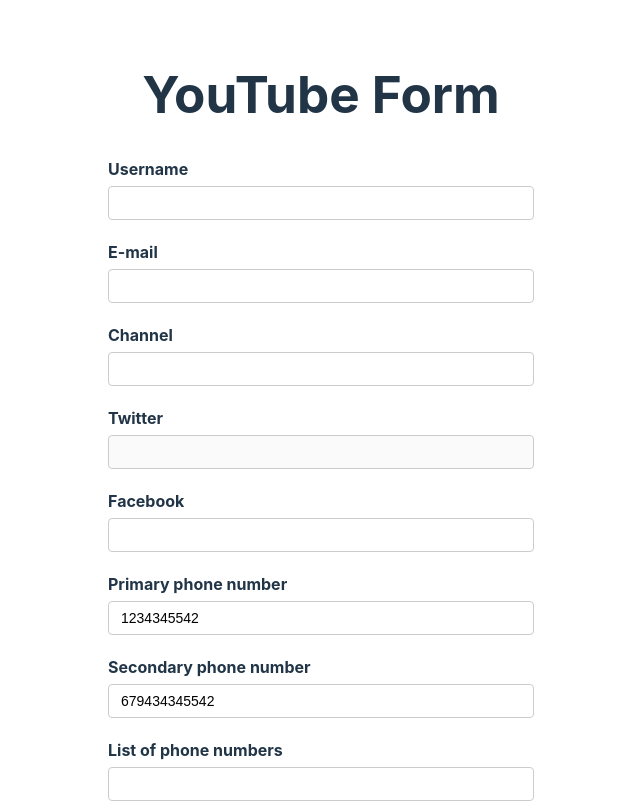
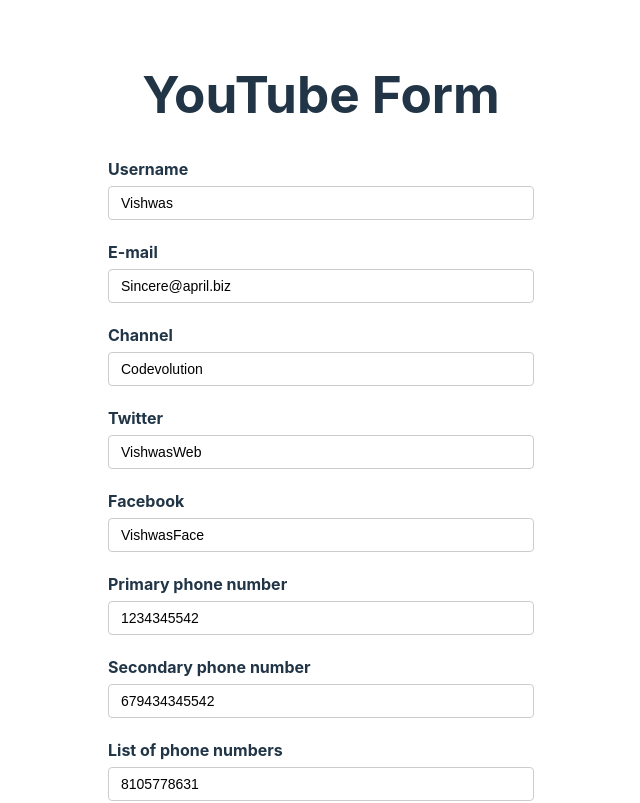
Before and after one commit to Haroonabdulrazaq/reduxtoolkit-demo, a React (Vite) app in the folder react-hook-form/: page / in a window 1280 px wide. Shown: the top 803 px of the page, without its empty margins (319-959 px from the left). Built offline with nearby package versions, Linux system fonts and the light colour scheme; no server answers.

Commit message:
Add async validation

```diff
--- a/react-hook-form/src/components/YoutubeForm.tsx
+++ b/react-hook-form/src/components/YoutubeForm.tsx
@@ -1,4 +1,3 @@
-import { useEffect } from 'react';
 import { useForm, useFieldArray, FieldErrors } from 'react-hook-form';
 import { DevTool } from '@hookform/devtools';
 
@@ -22,27 +21,26 @@
 
   const form = useForm<FormValues>({
     defaultValues: {
-      username: '',
-      email: '',
-      channel: '',
+      username: 'Vishwas',
+      email: 'Sincere@april.biz',
+      channel: 'Codevolution',
       social: {
-        twitter: '',
-        facebook: ''
+        twitter: 'VishwasWeb',
+        facebook: 'VishwasFace'
       },
       phoneNumbers: ["1234345542", "679434345542"],
-      phNumbers: [{number: ''}],
+      phNumbers: [{number: '8105778631'}],
       age: 0,
       dob: new Date(), // Date Tue May 28 2024 15:42:20 GMT+0100
     }
   });
 
-  const { register, control, handleSubmit, formState, watch, getValues, setValue } = form;
+  const { register, control, handleSubmit, formState, getValues, setValue, reset } = form;
 
-  const { errors, dirtyFields, touchedFields, isDirty } = formState;
-  console.log('dirtyFields', dirtyFields);
-  console.log('touchedFields', touchedFields);
-  console.log('isDirty', isDirty);
-  // const watchUsername = watch();
+  const { errors, isDirty, isValid, isSubmitSuccessful } = formState;
+  // console.log('dirtyFields', dirtyFields);  dirtyFields, touchedFields,
+  // console.log('touchedFields', touchedFields);
+  // console.log('isDirty', isDirty);
 
  const { fields, append, remove } = useFieldArray({
     name: 'phNumbers',
@@ -60,19 +58,16 @@
     });
   }
   const onSubmit = (data: FormValues) => {
-    console.log(data);
+    if (isValid){
+      console.log(isValid);
+      console.log(data);
+    }
+    if (isSubmitSuccessful) reset();
   }
 
   const onError = (errors: FieldErrors<FormValues>) =>{
     console.log(errors);
   }
-
-  useEffect(()=>{
-    const subscribe = watch((value)=> {
-      console.log("value", value);
-    });
-    return ()=> subscribe.unsubscribe();
-  }, [])
 
   return (
     <div>
@@ -99,6 +94,11 @@
               },
               notBlacklisted: (fieldValue) => {
                 return ( !fieldValue.endsWith('@baddomain.com') || 'This domain is not supported!')
+              },
+              emailAvailable: async (fieldValue) => {
+                const response = await fetch(`https://jsonplaceholder.typicode.com/users?email=${fieldValue}`)
+                const data = await response.json();
+                return data.length === 0 || 'Email already exists';
               }
             }
           })} />
@@ -114,7 +114,6 @@
         <div className='form-control'>
           <label htmlFor="twitter">Twitter</label>
           <input type="text" id="twitter" {...register("social.twitter", {
-            disabled: Boolean(watch("channel") === ''),
             required: {
               value: true,
               message: "Twitter is required mdfka"
@@ -174,7 +173,7 @@
           })} />
           <p className='error'>{errors.dob?.message}</p>
         </div>
-        <button>Submit</button>
+        <button disabled={!isDirty}>Submit</button>
         <button type='button' onClick={handleGetValues}>Get Value</button>
         <button type='button' onClick={handleSetValues}>Set Value</button>
       </form>
```
